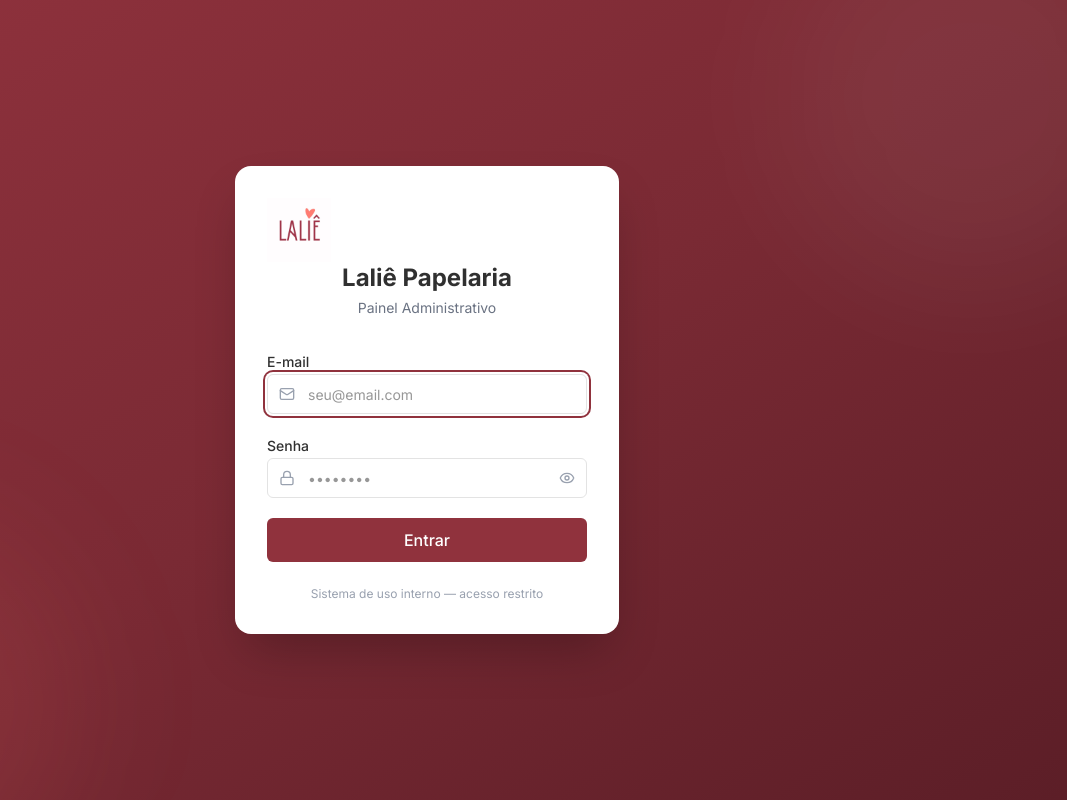
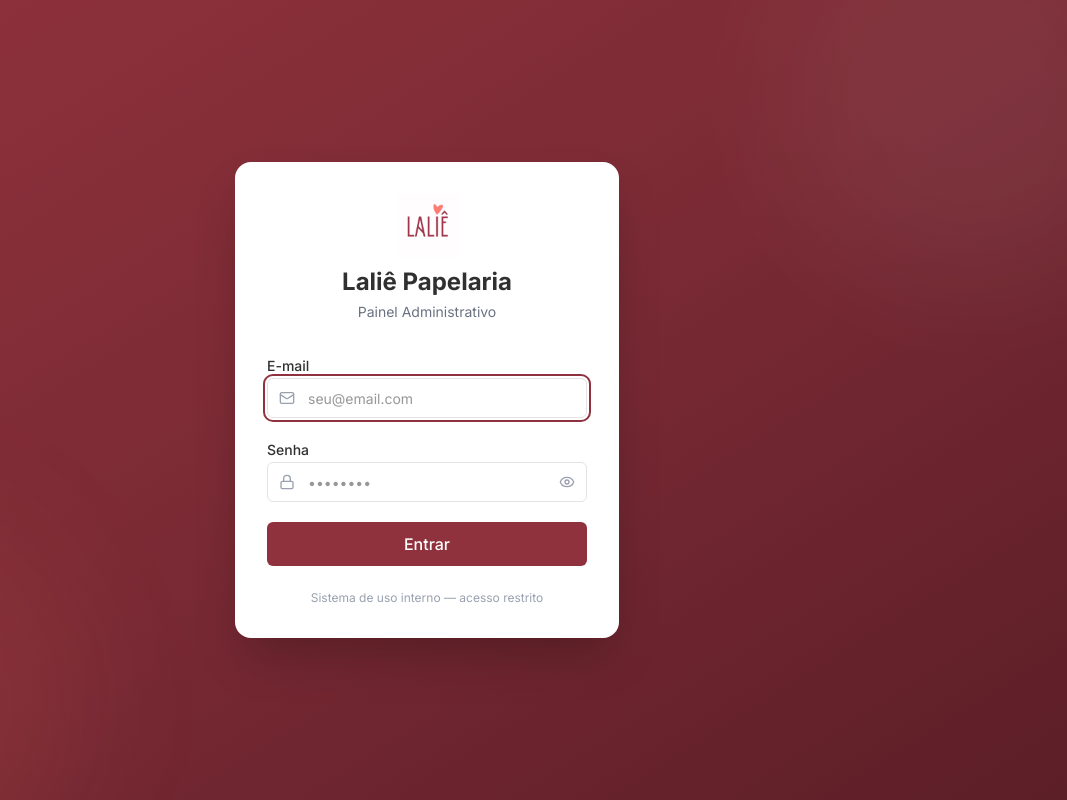
Before and after one commit to matheuslemes1/lalie, a Next.js app: page /login in a window 1280 px wide. Shown: the whole page, without its empty margins (213-1280 px from the left). Built offline with nearby package versions, Linux system fonts and the light colour scheme.

Commit message:
Correção: centraliza logo no login

```diff
--- a/src/app/(auth)/login/page.tsx
+++ b/src/app/(auth)/login/page.tsx
@@ -47,7 +47,7 @@
         <div className="bg-white rounded-2xl shadow-2xl p-8 animate-fade-in">
           {/* Logo */}
           <div className="text-center mb-8">
-            <img src="/logo.jpeg" alt="Laliê Papelaria" className="h-16 w-auto" />
+            <img src="/logo.jpeg" alt="Laliê Papelaria" className="h-16 w-auto mx-auto mb-2" />
             <h1 className="text-2xl font-bold text-[#303030]">Laliê Papelaria</h1>
             <p className="text-sm text-gray-500 mt-1">Painel Administrativo</p>
           </div>
```
